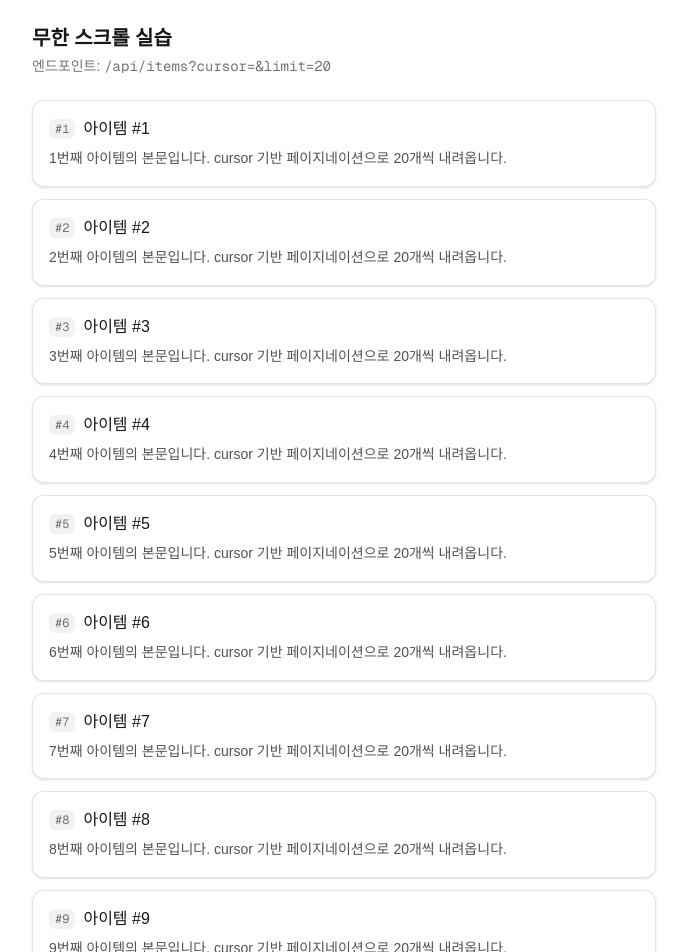
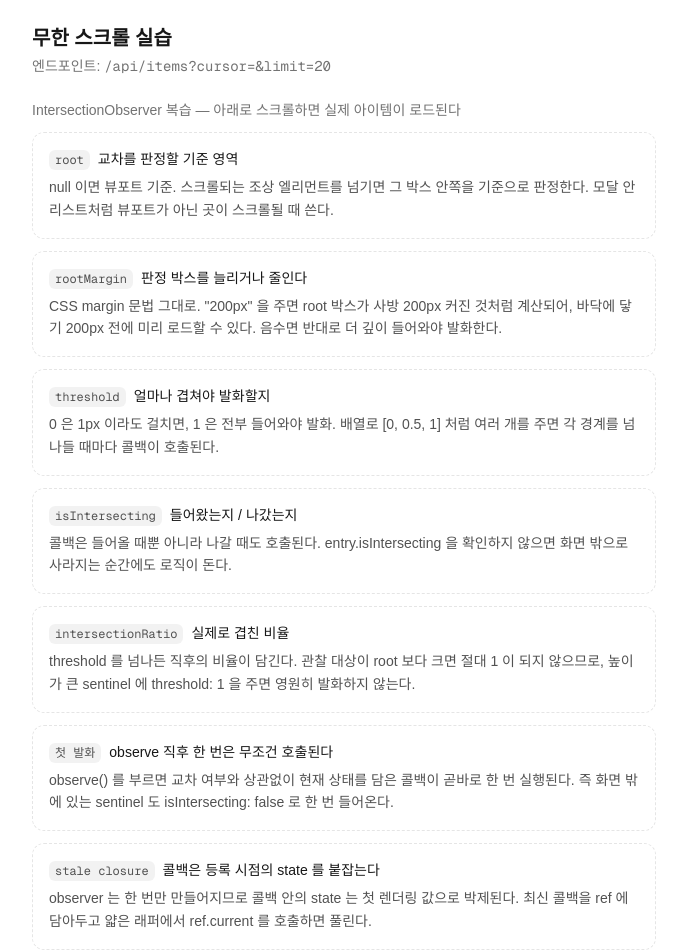
Before and after one commit to juwonk1018/next-practice, a Next.js app: page /infinite-scroll in a window 1280 px wide. Shown: the top 952 px of the page, without its empty margins (296-983 px from the left). Built offline with nearby package versions, Linux system fonts and the light colour scheme.

Commit message:
feat: 무한스크롤 observer 영역이 스크롤을 내려야 보일 수 있도록 컨텐츠 추가

```diff
--- a/src/app/infinite-scroll/page.tsx
+++ b/src/app/infinite-scroll/page.tsx
@@ -39,7 +39,7 @@
 // - 빠르게 스크롤할 때 중복 요청이 없는지 Network 탭으로 검증
 
 import { GetItemsError, GetItemsSuccess, type Item } from "@/types/items";
-import { EndOfList, ErrorCard, ItemCard, SkeletonCard } from "./ui";
+import { EndOfList, ErrorCard, ItemCard, ObserverNotes, SkeletonCard } from "./ui";
 import { useEffect, useRef, useState } from "react";
 import axios, { isAxiosError } from "axios";
 
@@ -152,6 +152,9 @@ export default function InfiniteScrollPracticePage() {
         엔드포인트: <code className="font-mono">/api/items?cursor=&amp;limit=20</code>
       </p>
 
+      {/* sentinel 을 첫 화면 밖으로 밀어내는 필러. 지우면 마운트 직후 바로 로드된다. */}
+      <ObserverNotes />
+
       <ul className="flex flex-col gap-3">
         {state.data && state.data.map((item) => <ItemCard key={item.id} item={item} />)}
         {state.fetch.status === "loading" && <SkeletonCard />}
--- a/src/app/infinite-scroll/ui.tsx
+++ b/src/app/infinite-scroll/ui.tsx
@@ -54,6 +54,99 @@ export function ErrorCard({ message, onRetry }: { message: string; onRetry?: ()
   );
 }
 
+// ── 스크롤 확보용 필러 ────────────────────────────────────
+// sentinel 이 첫 화면에 바로 보이면 IntersectionObserver 가 마운트 직후 발화해버려서
+// "스크롤을 내려야 로드된다"는 동작을 눈으로 확인할 수 없다. 리스트 위를 채워서
+// sentinel 을 화면 밖으로 밀어낸다. 어차피 자리를 채울 거면 읽을 거리로 채운다.
+
+type ObserverNote = { term: string; summary: string; detail: string };
+
+// `as const` 로 리터럴 타입을 유지하면서 `satisfies` 로 각 항목의 모양을 검증한다.
+// 타입 어노테이션(`: ObserverNote[]`)을 달면 리터럴이 string 으로 넓어지고 readonly 도 풀리는데,
+// satisfies 는 "검사만" 하고 추론된 타입은 그대로 두기 때문에 둘 다 챙길 수 있다.
+const OBSERVER_NOTES = [
+  {
+    term: "root",
+    summary: "교차를 판정할 기준 영역",
+    detail:
+      "null 이면 뷰포트 기준. 스크롤되는 조상 엘리먼트를 넘기면 그 박스 안쪽을 기준으로 판정한다. 모달 안 리스트처럼 뷰포트가 아닌 곳이 스크롤될 때 쓴다.",
+  },
+  {
+    term: "rootMargin",
+    summary: "판정 박스를 늘리거나 줄인다",
+    detail:
+      'CSS margin 문법 그대로. "200px" 을 주면 root 박스가 사방 200px 커진 것처럼 계산되어, 바닥에 닿기 200px 전에 미리 로드할 수 있다. 음수면 반대로 더 깊이 들어와야 발화한다.',
+  },
+  {
+    term: "threshold",
+    summary: "얼마나 겹쳐야 발화할지",
+    detail:
+      "0 은 1px 이라도 걸치면, 1 은 전부 들어와야 발화. 배열로 [0, 0.5, 1] 처럼 여러 개를 주면 각 경계를 넘나들 때마다 콜백이 호출된다.",
+  },
+  {
+    term: "isIntersecting",
+    summary: "들어왔는지 / 나갔는지",
+    detail:
+      "콜백은 들어올 때뿐 아니라 나갈 때도 호출된다. entry.isIntersecting 을 확인하지 않으면 화면 밖으로 사라지는 순간에도 로직이 돈다.",
+  },
+  {
+    term: "intersectionRatio",
+    summary: "실제로 겹친 비율",
+    detail:
+      "threshold 를 넘나든 직후의 비율이 담긴다. 관찰 대상이 root 보다 크면 절대 1 이 되지 않으므로, 높이가 큰 sentinel 에 threshold: 1 을 주면 영원히 발화하지 않는다.",
+  },
+  {
+    term: "첫 발화",
+    summary: "observe 직후 한 번은 무조건 호출된다",
+    detail:
+      "observe() 를 부르면 교차 여부와 상관없이 현재 상태를 담은 콜백이 곧바로 한 번 실행된다. 즉 화면 밖에 있는 sentinel 도 isIntersecting: false 로 한 번 들어온다.",
+  },
+  {
+    term: "stale closure",
+    summary: "콜백은 등록 시점의 state 를 붙잡는다",
+    detail:
+      "observer 는 한 번만 만들어지므로 콜백 안의 state 는 첫 렌더링 값으로 박제된다. 최신 콜백을 ref 에 담아두고 얇은 래퍼에서 ref.current 를 호출하면 풀린다.",
+  },
+  {
+    term: "중복 요청 가드",
+    summary: "sentinel 이 보이는 동안 여러 번 발화한다",
+    detail:
+      "한 번 보였다고 끝이 아니다. 로딩 중이거나 더 가져올 게 없으면 즉시 return 하는 가드가 없으면 같은 cursor 로 요청이 연달아 나간다.",
+  },
+  {
+    term: "cleanup",
+    summary: "disconnect 를 잊지 말 것",
+    detail:
+      "useEffect 의 정리 함수에서 observer.disconnect() 를 부르지 않으면 언마운트된 컴포넌트의 콜백이 계속 살아 있다. 개발 모드의 StrictMode 이중 마운트에서 특히 티가 난다.",
+  },
+] as const satisfies readonly ObserverNote[];
+
+export function ObserverNotes() {
+  return (
+    <section className="mb-8 flex flex-col gap-3">
+      <h2 className="text-sm font-medium text-neutral-500 dark:text-neutral-400">
+        IntersectionObserver 복습 — 아래로 스크롤하면 실제 아이템이 로드된다
+      </h2>
+      {OBSERVER_NOTES.map((note) => (
+        <article
+          key={note.term}
+          className="rounded-xl border border-dashed border-black/10 p-4 dark:border-white/15"
+        >
+          <div className="mb-1.5 flex items-baseline gap-2">
+            <code className="rounded-md bg-black/5 px-1.5 py-0.5 font-mono text-xs text-neutral-600 dark:bg-white/10 dark:text-neutral-300">
+              {note.term}
+            </code>
+            <span className="text-sm font-medium">{note.summary}</span>
+          </div>
+          <p className="text-sm leading-relaxed text-neutral-600 dark:text-neutral-400">
+            {note.detail}
+          </p>
+        </article>
+      ))}
+    </section>
+  );
+}
+
 // 끝 도달 표시. nextCursor 가 null 이 되면 리스트 아래에 렌더링한다.
 export function EndOfList({ total }: { total: number }) {
   return (
```
